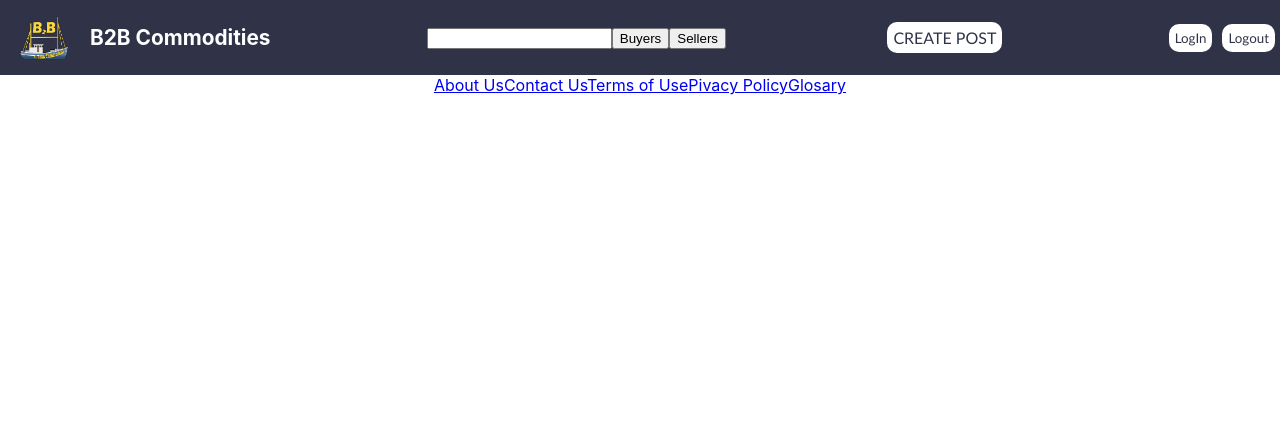
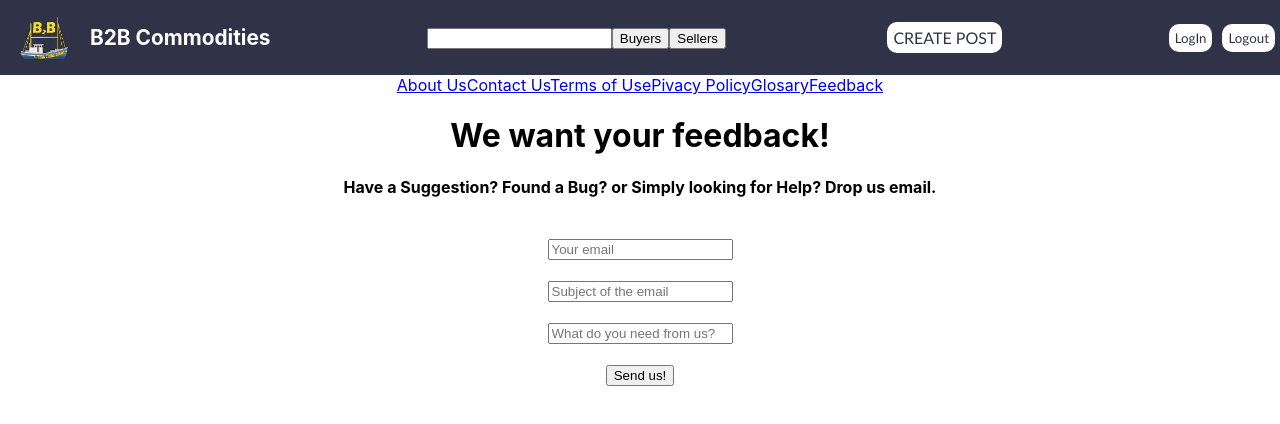
Before and after one commit to BarberoPablo/Commodities-Project, a React (Create React App) app in the folder client/: page /feedback in a window 1280 px wide. Shown: the top 424 px of the page. Built offline with nearby package versions, Linux system fonts and the light colour scheme; no server answers.

Commit message:
feature/(src/Components/Footer): create the Feedback and the functionality, refactor/(src/Redux/Actions): create the action to post a /email, of post on /email, refactor/(src/Components/App): routing feedback.

```diff
--- a/client/src/App.js
+++ b/client/src/App.js
@@ -14,6 +14,7 @@ import Profile from "./Components/User/Profile";
 import { useState } from "react";
 import { PayPalScriptProvider } from "@paypal/react-paypal-js";
 import Memberships from "./Components/Memberships/Membership";
+import Feedback from "./Components/Home/Footer/Feedback";
 
 function App() {
   const [currentPage, setCurrentPage] = useState(1);
@@ -31,7 +32,7 @@ function App() {
           {" "}
           <Home currentPage={currentPage} setCurrentPage={setCurrentPage} />
         </Route>
-        <Route path="/create-post" component={CreatePost} />
+        <Route path={"/create-post"} component={CreatePost} />
         <Route path={"/about-us"} component={AboutUs} />
         <Route path={"/contact-us"} component={ContactUs} />
         <Route path={"/privacy-policy"} component={PrivacyPolicy} />
@@ -40,6 +41,7 @@ function App() {
         <Route path={"/profile"} component={Profile} />
         <Route path={"/"} component={Footer} />
         <Route path={"/memberships"} component={Memberships} />
+        <Route path={"/feedback"} component={Feedback}/>
         {/* More routes eje: Profile, Post, UserProfile  */}
       </div>
     </PayPalScriptProvider>
--- /dev/null
+++ b/client/src/Components/Home/Footer/Feedback.jsx
@@ -0,0 +1,87 @@
+import React, { useState } from 'react'
+import { useDispatch } from 'react-redux';
+import { mailTous } from '../../../Redux/Actions/Actions';
+
+export function validate(input) {
+    let errors = {};
+    if (!/^([da-z_.-]+)@([da-z.-]+).([a-z.]{2,6})$/g.test(input.to)) {
+      errors.to = 'Your email is required. Has to ve a valid email.';
+    }
+    if (!input.subject) {
+      errors.subject = 'Please send us a subject for better organization.';
+    } else if (!input.text) {
+        errors.text = "Give us the details of why you write to us"
+    }
+    return errors;
+};
+
+
+
+const Feedback = () => {
+
+    const [input, setInput] = useState({
+        from: "b2bcommodities@hotmail.com",
+        to: "",
+        subject: "",
+        text: "",
+    });
+
+    const [errors, setErrors] = useState({});
+
+    const dispatch = useDispatch()
+
+    const handleChange = (e) => {
+        e.preventDefault();
+        setInput({
+            ...input,
+            [e.target.name]: e.target.value
+        })
+
+        setErrors(validate({
+            ...input,
+            [e.target.name]: e.target.value
+        }))
+
+    }
+
+    const handleSubmit = () => {
+        if(!errors.text && !errors.to && !errors.subject && !errors.text && errors.length){
+            alert("Email sent successfully.");
+            dispatch(mailTous(input));
+            setInput({
+                ...input,
+                to: "",
+                subject: "",
+                text: "",
+            })
+        } else {
+            return alert("You have not filled in all the fields correctly")
+        }
+    }
+
+    return (
+        <div>
+            <h1>We want your feedback!</h1>
+            <h4>Have a Suggestion? Found a Bug? or Simply looking for Help? Drop us email.</h4>
+            <br />
+            <form onSubmit={(e) => handleSubmit(e)}>
+                <input onChange={(e) => handleChange(e)} name="to" value={input.to} placeholder="Your email"></input>
+                {errors.to ? <p>{errors.to}</p> : false}
+                <br/>
+                <br/>
+
+                <input onChange={(e) => handleChange(e)} name="subject" value={input.subject} placeholder="Subject of the email"></input>
+                {errors.subject ? <p>{errors.subject}</p> : false}
+                <br/>
+                <br/>
+                <input onChange={(e) => handleChange(e)} name="text" value={input.text} placeholder="What do you need from us?"></input>
+                {errors.text ? <p>{errors.text}</p> : false}
+                <br/>
+                <br/>
+                <button type="submit">Send us!</button>
+            </form>
+        </div>
+    )
+}
+
+export default Feedback
--- a/client/src/Components/Home/Footer/Footer.jsx
+++ b/client/src/Components/Home/Footer/Footer.jsx
@@ -10,6 +10,7 @@ const Footer = () => {
             <a href="/terms-of-use">Terms of Use</a>
             <a href="/privacy-policy">Pivacy Policy</a>
             <a href="/glosary">Glosary</a>
+            <a href="/feedback">Feedback</a>
         </div>
     )
 }
--- a/client/src/Redux/Actions/Actions.js
+++ b/client/src/Redux/Actions/Actions.js
@@ -92,3 +92,8 @@ export const getUserDetails = (email) => (dispatch) => {
 export const postPost = (input)=>()=>{
   axios.post(`${url}/post/`, input)
 }
+
+//mail to us
+export const mailTous = (input) => () => {
+  axios.post(`${url}/mail`, input)
+}
```
